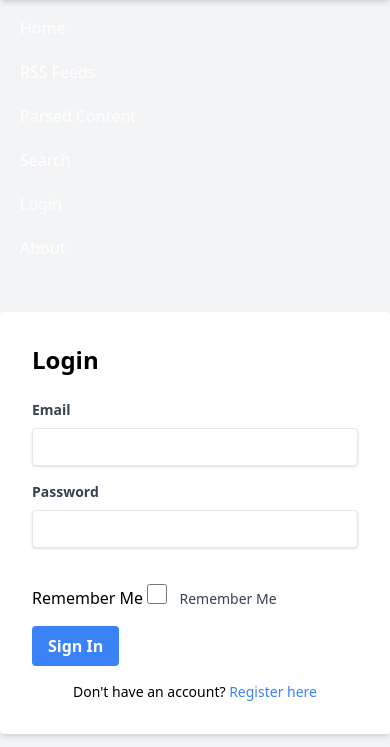
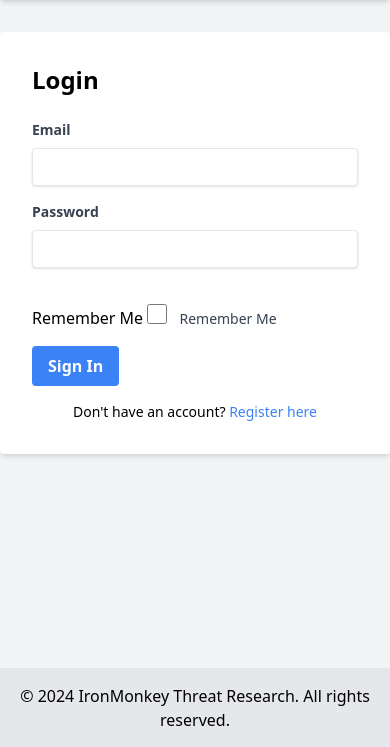
Before and after one commit to HillviewCap/ironmonkey, a Flask app: page /auth/login in a window 390 px wide. Shown: the part 96-843 px from the top of the page. Run offline with Flask 3, Linux system fonts and the light colour scheme; parts of the project's set-up code (start-up, migrations or seed data) failed here and were passed over; some libraries are stand-ins or nearby versions.

Commit message:
Improved mobile menu by starting it closed and adjusting text color for better readability.

```diff
--- a/app/templates/shared/navbar.html
+++ b/app/templates/shared/navbar.html
@@ -24,19 +24,19 @@
         </button>
     </div>
 </nav>
-<div class="md:hidden" id="mobile-menu">
+<div class="md:hidden hidden bg-white" id="mobile-menu">
     <div class="px-2 pt-2 pb-3 space-y-1 sm:px-3">
-        <a href="{{ url_for('main.index') }}" class="text-white block px-3 py-2 rounded-md text-base font-medium hover:bg-blue-700">Home</a>
-        <a href="{{ url_for('rss_manager.get_rss_feeds') }}" class="text-white block px-3 py-2 rounded-md text-base font-medium hover:bg-blue-700">RSS Feeds</a>
-        <a href="{{ url_for('parsed_content.get_parsed_content') }}" class="text-white block px-3 py-2 rounded-md text-base font-medium hover:bg-blue-700">Parsed Content</a>
-        <a href="{{ url_for('search.search') }}" class="text-white block px-3 py-2 rounded-md text-base font-medium hover:bg-blue-700">Search</a>
+        <a href="{{ url_for('main.index') }}" class="text-blue-600 block px-3 py-2 rounded-md text-base font-medium hover:bg-blue-100">Home</a>
+        <a href="{{ url_for('rss_manager.get_rss_feeds') }}" class="text-blue-600 block px-3 py-2 rounded-md text-base font-medium hover:bg-blue-100">RSS Feeds</a>
+        <a href="{{ url_for('parsed_content.get_parsed_content') }}" class="text-blue-600 block px-3 py-2 rounded-md text-base font-medium hover:bg-blue-100">Parsed Content</a>
+        <a href="{{ url_for('search.search') }}" class="text-blue-600 block px-3 py-2 rounded-md text-base font-medium hover:bg-blue-100">Search</a>
         {% if current_user.is_authenticated %}
-            <a href="{{ url_for('admin.admin') }}" class="text-white block px-3 py-2 rounded-md text-base font-medium hover:bg-blue-700">Admin</a>
-            <a href="{{ url_for('auth.logout') }}" class="text-white block px-3 py-2 rounded-md text-base font-medium hover:bg-blue-700">Logout</a>
+            <a href="{{ url_for('admin.admin') }}" class="text-blue-600 block px-3 py-2 rounded-md text-base font-medium hover:bg-blue-100">Admin</a>
+            <a href="{{ url_for('auth.logout') }}" class="text-blue-600 block px-3 py-2 rounded-md text-base font-medium hover:bg-blue-100">Logout</a>
         {% else %}
-            <a href="{{ url_for('auth.login') }}" class="text-white block px-3 py-2 rounded-md text-base font-medium hover:bg-blue-700">Login</a>
+            <a href="{{ url_for('auth.login') }}" class="text-blue-600 block px-3 py-2 rounded-md text-base font-medium hover:bg-blue-100">Login</a>
         {% endif %}
-        <a href="#" class="text-white block px-3 py-2 rounded-md text-base font-medium hover:bg-blue-700">About</a>
+        <a href="#" class="text-blue-600 block px-3 py-2 rounded-md text-base font-medium hover:bg-blue-100">About</a>
     </div>
 </div>
 <script>
```
